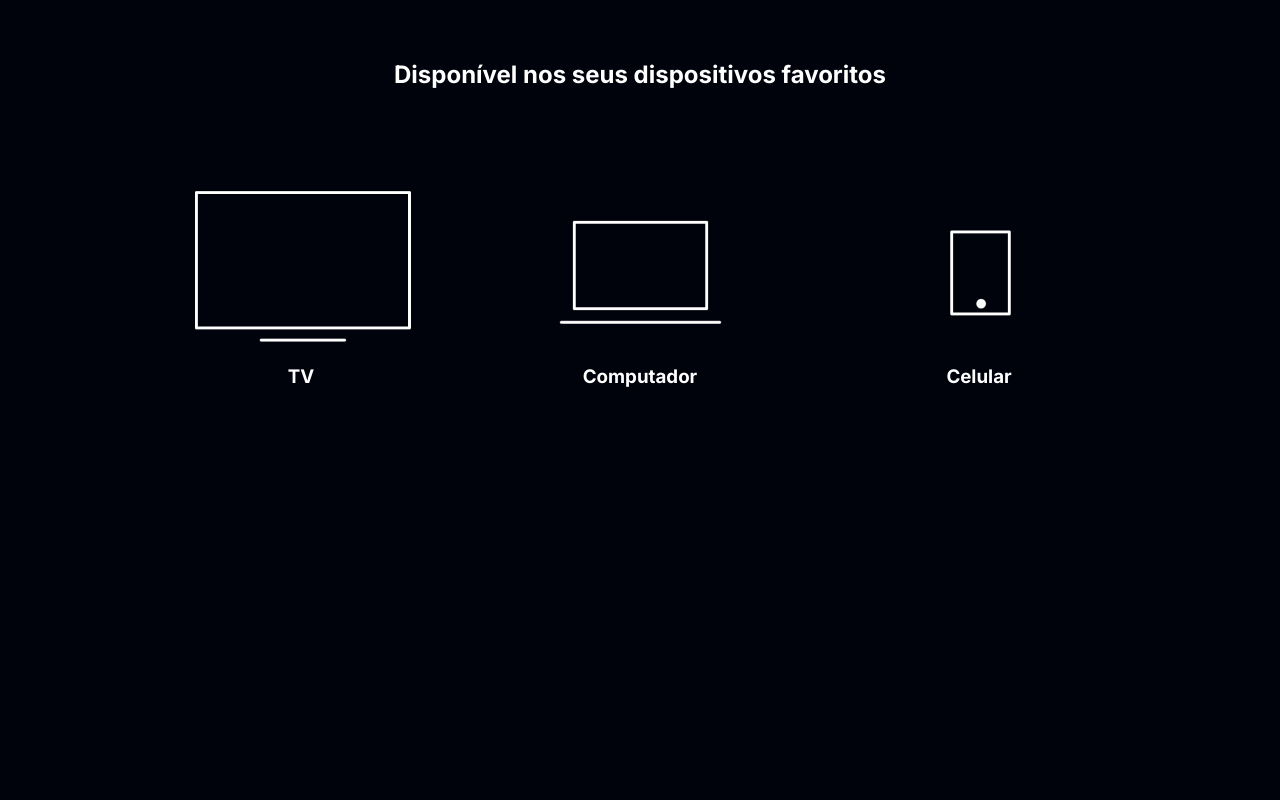
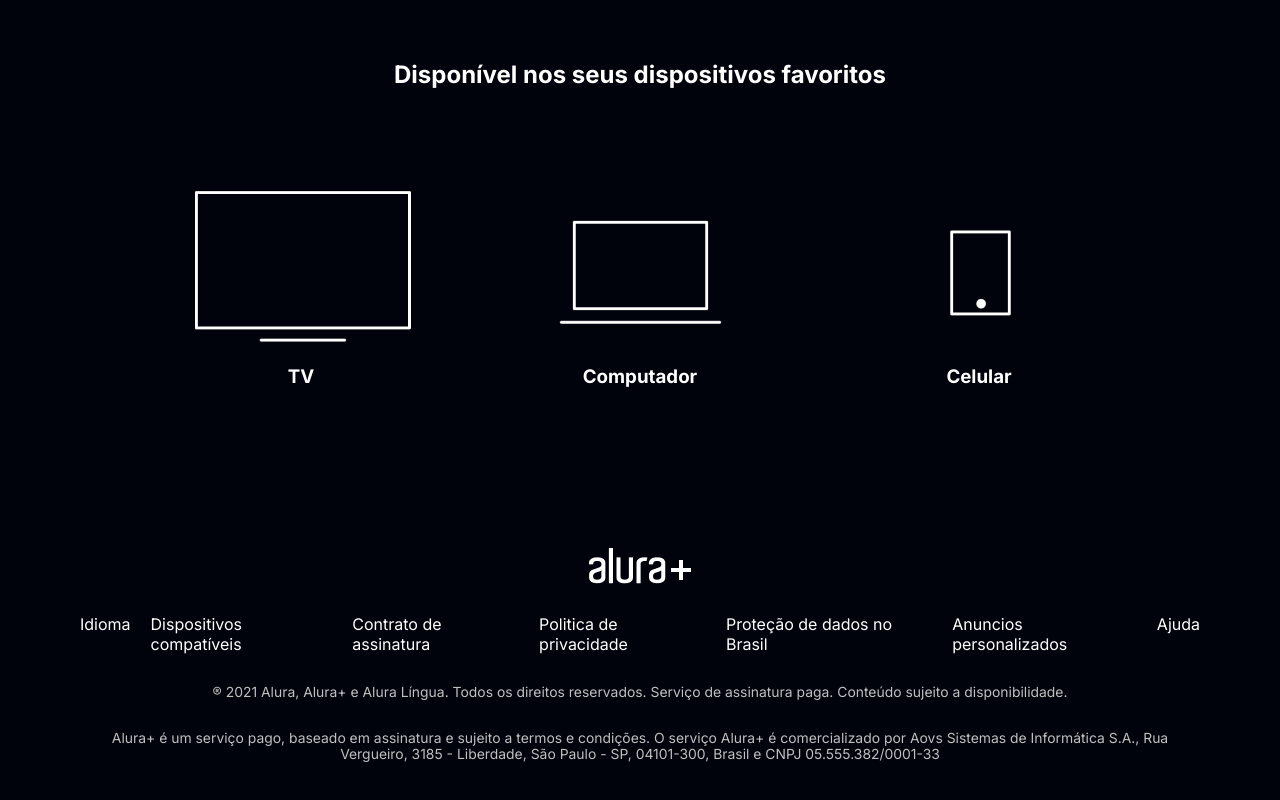
Before and after one commit to pedrohpp-dev/alura-plus, a plain HTML site: page index.html in a window 1280 px wide. Shown: the part 3140-3940 px from the top of the page. Before the commit the page ends 3608 px from the top, so only its background shows below. Drawn offline with Linux system fonts and the light colour scheme.

Commit message:
Update index.html and style.css.

```diff
--- a/index.html
+++ b/index.html
@@ -61,6 +61,34 @@
                 </ul>
             </section>
 
+            <footer class="rodape">
+                <img src="assets/logo.png" alt="Logo Alura+" class="rodape__logo">
+                <ul class="rodape__lista">
+                    <li class="lista__link">
+                        <a href="https://alura.com.br" class="rodape__link">Idioma</a>
+                    </li>
+                    <li class="lista__link">
+                        <a href="https://alura.com.br" class="rodape__link">Dispositivos compatíveis</a>
+                    </li>
+                    <li class="lista__link">
+                        <a href="https://alura.com.br" class="rodape__link">Contrato de assinatura</a>
+                    </li>
+                    <li class="lista__link">
+                        <a href="https://alura.com.br" class="rodape__link">Politica de privacidade</a>
+                    </li>
+                    <li class="lista__link">
+                        <a href="https://alura.com.br" class="rodape__link">Proteção de dados no Brasil</a>
+                    </li>
+                    <li class="lista__link">
+                        <a href="https://alura.com.br" class="rodape__link">Anuncios personalizados</a>
+                    </li>
+                    <li class="lista__link">
+                        <a href="https://alura.com.br" class="rodape__link">Ajuda</a>
+                    </li>
+                </ul>
+                    <p class="rodape__texto rodape__text__primario">® 2021 Alura, Alura+ e Alura Língua. Todos os direitos reservados. Serviço de assinatura paga. Conteúdo sujeito a disponibilidade.</p>
+                    <p class="rodape__texto">Alura+ é um serviço pago, baseado em assinatura e sujeito a termos e condições. O serviço Alura+ é comercializado por Aovs Sistemas de Informática S.A., Rua Vergueiro, 3185 - Liberdade, São Paulo - SP, 04101-300, Brasil e CNPJ 05.555.382/0001-33</p>
+            </footer>
         </main>
     </body>
 </html>
--- a/styles/styles.css
+++ b/styles/styles.css
@@ -128,3 +128,31 @@ body {
     font-size: 2rem;
     color: var(--branco-principal);
 }
+
+.rodape {
+    display: flex;
+    flex-direction: column;
+    align-items: center;
+    justify-content: center;
+    gap: 30px;
+    margin: 10rem 5rem 5rem 5rem;
+}
+
+.rodape__lista {
+    display: flex;
+    gap: 20px;
+    list-style-type: none;
+}
+
+.rodape__link {
+    color: var(--branco-principal);
+    text-decoration: none;
+    font-size: 1rem;
+}
+
+.rodape__texto {
+    font-size: 0.87rem;
+    color: var(--cinza-secundario);
+    text-align: center;
+
+}
```
Also changed, not shown: assets/logo.png (added).
